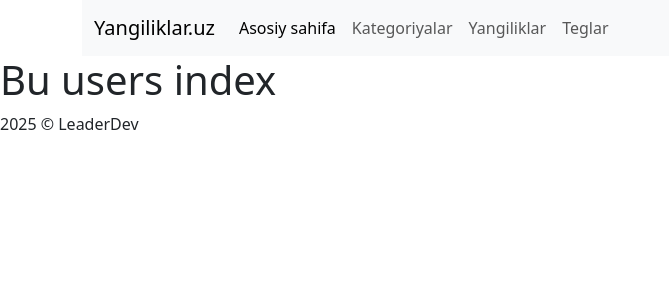
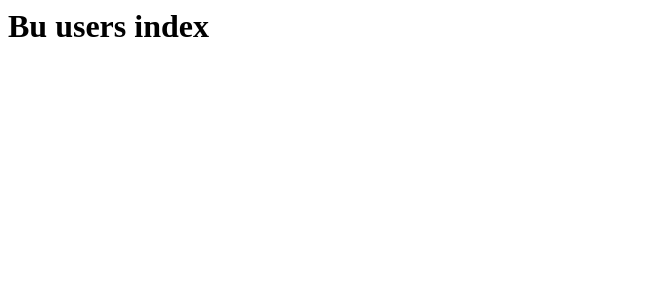
Before and after one commit to SardorKhiva/php_praktikum, a PHP site: page /12_Amaliyot/yangiliklar.loc/index.php in a window 1280 px wide. Shown: the top 300 px of the page, without its empty margins (0-669 px from the left). Run offline with PHP 8.4, Linux system fonts and the light colour scheme; some libraries are stand-ins or nearby versions.

Commit message:
news sayt oddiy karkasi tayyor

```diff
--- a/12_Amaliyot/yangiliklar.loc/admin/category.php
+++ b/12_Amaliyot/yangiliklar.loc/admin/category.php
@@ -1,4 +1,4 @@
 <?php
-include 'header.php';
+include __DIR__ . '/header.php';
 echo "<h1>Kategoriyalar sahifasi</h1>";
-include 'footer.php';
+include __DIR__ . '/footer.php';
--- a/12_Amaliyot/yangiliklar.loc/admin/header.php
+++ b/12_Amaliyot/yangiliklar.loc/admin/header.php
@@ -14,7 +14,7 @@
 <div class="container">
     <nav class="navbar navbar-expand-lg bg-body-tertiary">
         <div class="container-fluid">
-            <a class="navbar-brand" href="/yangiliklar.loc/index.php">Yangiliklar.uz</a>
+            <a class="navbar-brand" href="/admin">Yangiliklar.uz</a>
             <button class="navbar-toggler" type="button" data-bs-toggle="collapse" data-bs-target="#navbarNav"
                     aria-controls="navbarNav" aria-expanded="false" aria-label="Toggle navigation">
                 <span class="navbar-toggler-icon"></span>
@@ -22,16 +22,16 @@
             <div class="collapse navbar-collapse" id="navbarNav">
                 <ul class="navbar-nav">
                     <li class="nav-item">
-                        <a class="nav-link active" aria-current="page" href="index.php">Asosiy sahifa</a>
+                        <a class="nav-link active" aria-current="page" href="/admin">Asosiy sahifa</a>
                     </li>
                     <li class="nav-item">
-                        <a class="nav-link" href="/yangiliklar.loc/admin/category.php">Kategoriyalar</a>
+                        <a class="nav-link" href="/admin/category.php">Kategoriyalar</a>
                     </li>
                     <li class="nav-item">
-                        <a class="nav-link" href="/yangiliklar.loc/admin/news.php">Yangiliklar</a>
+                        <a class="nav-link" href="/admin/news.php">Yangiliklar</a>
                     </li>
                     <li class="nav-item">
-                        <a class="nav-link" href="/yangiliklar.loc/admin/tag.php">Teglar</a>
+                        <a class="nav-link" href="/admin/tag.php">Teglar</a>
                     </li>
                 </ul>
             </div>
--- a/12_Amaliyot/yangiliklar.loc/admin/news.php
+++ b/12_Amaliyot/yangiliklar.loc/admin/news.php
@@ -1,4 +1,4 @@
 <?php
-include 'header.php';
+include __DIR__ . '/header.php';
 echo "<h2>Yangiliklar sahifasi</h2>";
-include 'footer.php';
+include __DIR__ . '/footer.php';
--- a/12_Amaliyot/yangiliklar.loc/admin/tag.php
+++ b/12_Amaliyot/yangiliklar.loc/admin/tag.php
@@ -1,4 +1,4 @@
 <?php
-include 'header.php';
+include __DIR__ . '/header.php';
 echo "<h1>Teglar sahifasi</h1>";
-include 'footer.php';
+include __DIR__ . '/footer.php';
--- a/12_Amaliyot/yangiliklar.loc/index.php
+++ b/12_Amaliyot/yangiliklar.loc/index.php
@@ -1,8 +1 @@
-<?php
-include __DIR__ . '/admin/header.php';
-?>
-
-    <h1>Bu users index</h1>
-
-<?php
-include __DIR__ . '/admin/footer.php';
+<h1>Bu users index</h1>
--- a/12_Amaliyot/yangiliklar.loc/info.php
+++ /dev/null
@@ -1,3 +0,0 @@
-<?php
-phpinfo();
-?>
```
Also changed, not shown: 12_Amaliyot/Amaliyot.sql (+6 -5 lines), 12_Amaliyot/yangiliklar.loc/admin/index.php (+5 -5 lines).
